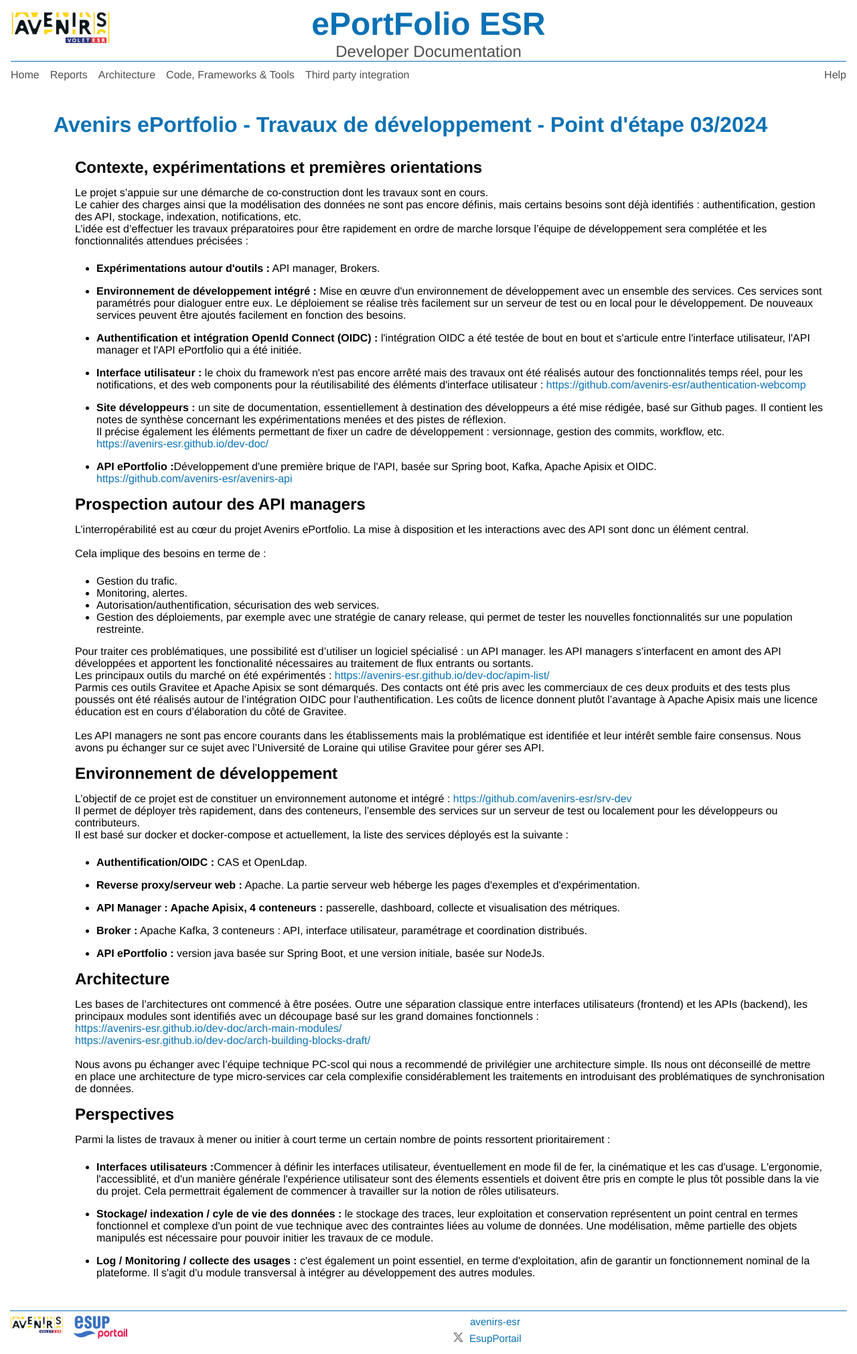
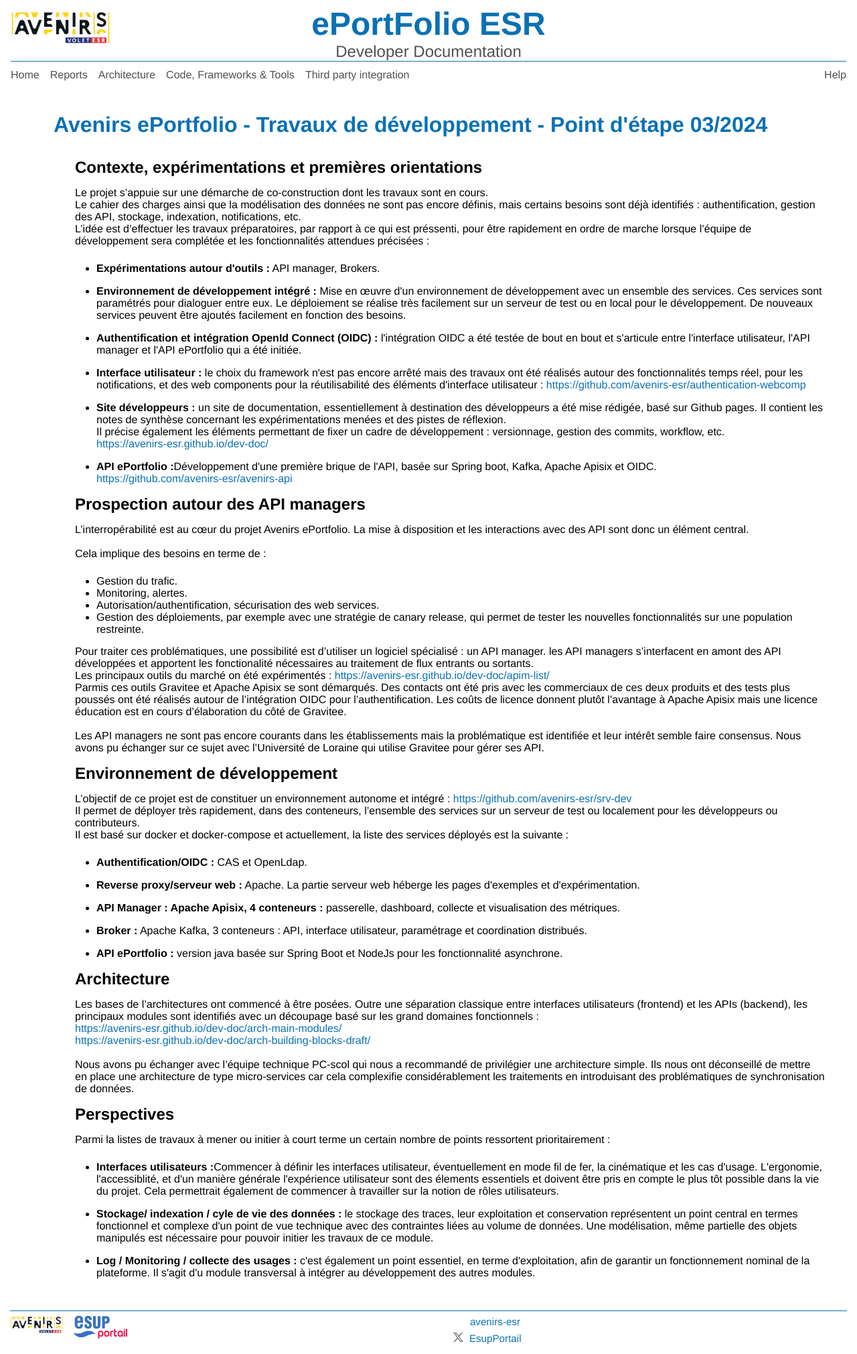
Before and after one commit to giraudin/dev-doc, a Jekyll site: the page built from pages/reports/03_2024_dev_note.markdown, in a window 1280 px wide. Shown: the whole page at 67% size. Built offline with Jekyll 4.4.1, drawn with Linux system fonts in a browser that asks for light colours.

Commit message:
fix: typo

```diff
--- a/pages/reports/03_2024_dev_note.markdown
+++ b/pages/reports/03_2024_dev_note.markdown
@@ -9,7 +9,7 @@ is_menu_entry: false
 # Contexte, expérimentations et premières orientations
 Le projet s'appuie sur une démarche de co-construction dont les travaux sont en cours. <br/>
 Le cahier des charges ainsi que la modélisation des données ne sont pas encore définis, mais certains besoins sont déjà identifiés : authentification, gestion des API, stockage, indexation, notifications, etc.<br/>
- L'idée est d'effectuer les travaux préparatoires pour être rapidement en ordre de marche lorsque l'équipe de développement sera complétée et les fonctionnalités attendues précisées :
+ L'idée est d'effectuer les travaux préparatoires, par rapport à ce qui est préssenti, pour être rapidement en ordre de marche lorsque l'équipe de développement sera complétée et les fonctionnalités attendues précisées :
 <ul class=spaced>
     <li> <b>Expérimentations autour d'outils :</b> API manager, Brokers.</li>
     <li> <b>Environnement de développement intégré : </b>Mise en œuvre d'un environnement de développement avec un ensemble des services. Ces services sont paramétrés pour dialoguer entre eux. Le déploiement se réalise très facilement sur un serveur de test ou en local pour le développement. De nouveaux services peuvent être ajoutés facilement en fonction des besoins.</li>
@@ -46,7 +46,7 @@ Il est basé sur docker et docker-compose et actuellement, la liste des services
     <li> <b>Reverse proxy/serveur web :</b> Apache. La partie serveur web héberge les pages d'exemples et d'expérimentation.</li>
     <li> <b>API Manager : Apache Apisix, 4 conteneurs :</b> passerelle, dashboard, collecte et visualisation des métriques.</li>
     <li> <b>Broker :</b> Apache Kafka, 3 conteneurs : API, interface utilisateur, paramétrage et coordination distribués.</li>
-    <li> <b>API ePortfolio :</b> version java basée sur Spring Boot, et une version initiale, basée sur NodeJs.</li>
+    <li> <b>API ePortfolio :</b> version java basée sur Spring Boot et NodeJs pour les fonctionnalité asynchrone.</li>
 </ul>
 
 # Architecture
@@ -54,7 +54,7 @@ Les bases de l'architectures ont commencé à être posées. Outre une séparati
 <a href="https://avenirs-esr.github.io/dev-doc/arch-main-modules/" target="_blank">https://avenirs-esr.github.io/dev-doc/arch-main-modules/</a><br/>
 <a href="https://avenirs-esr.github.io/dev-doc/arch-building-blocks-draft/" target="_blank">https://avenirs-esr.github.io/dev-doc/arch-building-blocks-draft/</a>
 <br/><br/>
-Nous avons pu échanger avec l'équipe technique PC-scol qui nous a recommendé de privilégier une architecture simple. Ils nous ont déconseillé de mettre en place une architecture de type micro-services car cela complexifie considérablement les traitements en introduisant des problématiques de synchronisation de données.
+Nous avons pu échanger avec l'équipe technique PC-scol qui nous a recommandé de privilégier une architecture simple. Ils nous ont déconseillé de mettre en place une architecture de type micro-services car cela complexifie considérablement les traitements en introduisant des problématiques de synchronisation de données.
 
 # Perspectives
 
```
